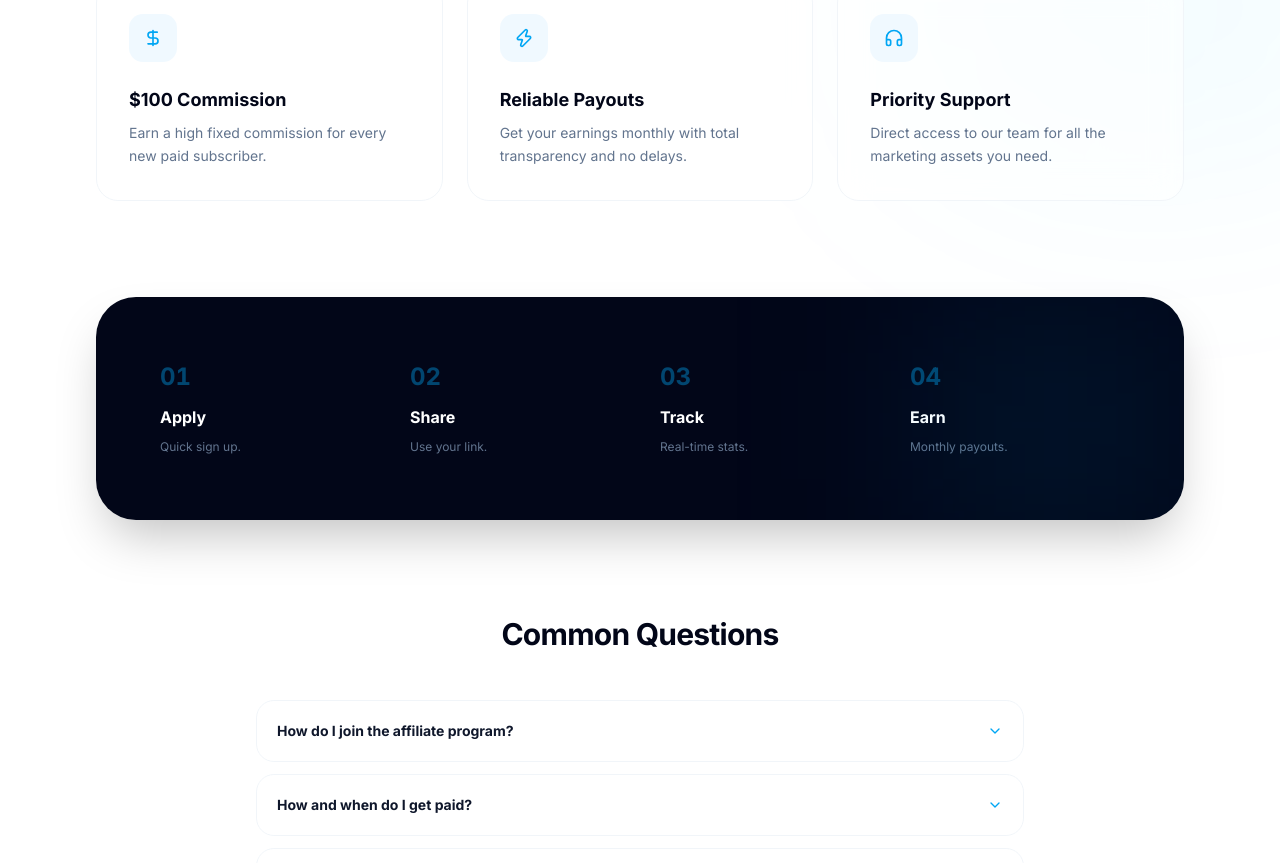
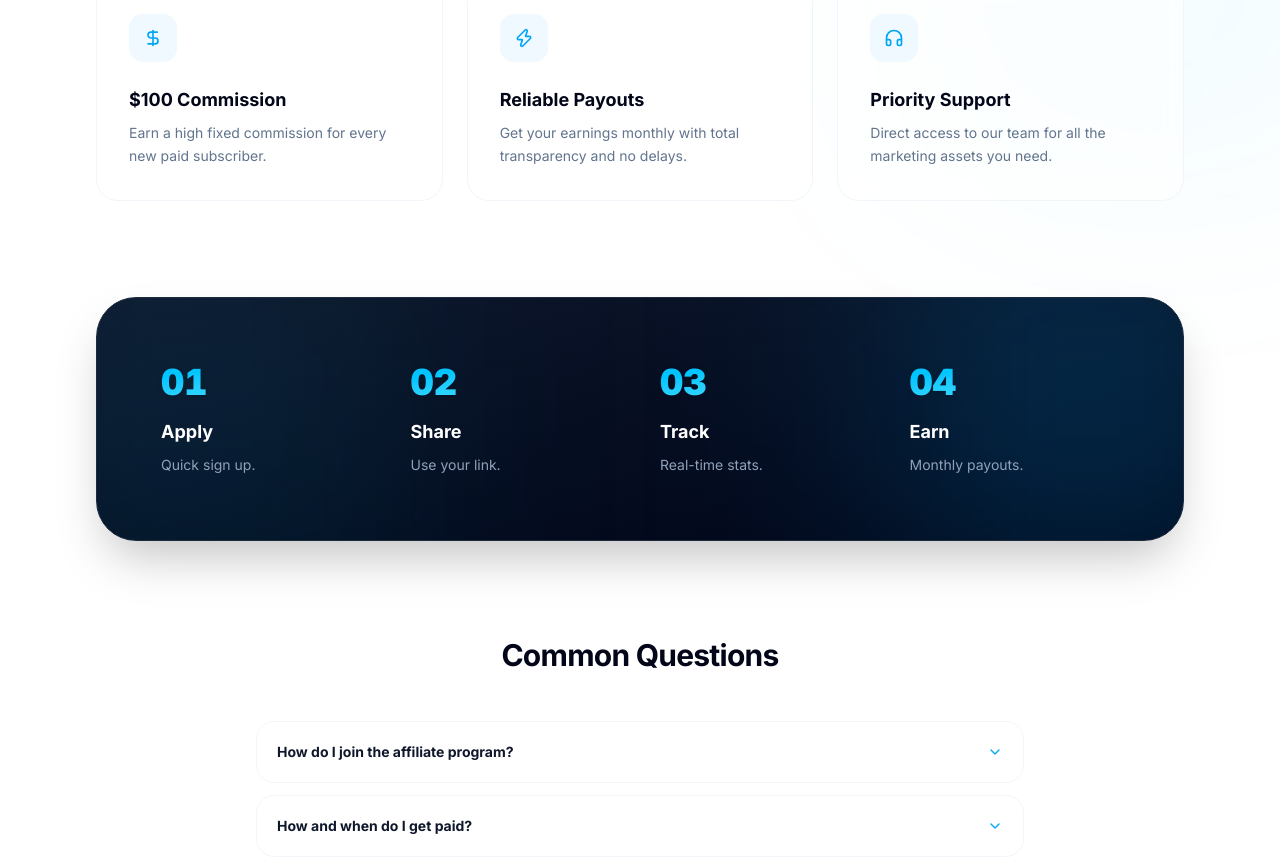
Before and after one commit to cognio-labs/base-nova, a Next.js app: page /affiliate in a window 1280 px wide. Shown: the part 713-1576 px from the top of the page. Built offline with nearby package versions, Linux system fonts and the light colour scheme; no server answers.

Commit message:
feat: add new affiliate program landing page

```diff
--- a/src/app/affiliate/page.tsx
+++ b/src/app/affiliate/page.tsx
@@ -143,9 +143,10 @@ export default function AffiliatePage() {
 
         {/* Process Section - Sophisticated Dark Box */}
         <section className="mb-24">
-          <div className="rounded-[2.5rem] bg-slate-950 p-10 md:p-16 text-white shadow-2xl relative overflow-hidden">
-            <div className="absolute top-0 right-0 w-64 h-64 bg-sky-500/10 blur-[100px]" />
-            <div className="grid gap-10 md:grid-cols-4">
+          <div className="rounded-[2.5rem] bg-gradient-to-br from-slate-900 to-slate-950 border border-slate-800 p-10 md:p-16 text-white shadow-2xl relative overflow-hidden">
+            <div className="absolute -top-24 -right-24 w-96 h-96 bg-sky-500/20 blur-[120px] pointer-events-none" />
+            <div className="absolute -bottom-24 -left-24 w-96 h-96 bg-cyan-500/10 blur-[120px] pointer-events-none" />
+            <div className="relative z-10 grid gap-10 md:grid-cols-4">
               {[
                 { step: "01", title: "Apply", desc: "Quick sign up." },
                 { step: "02", title: "Share", desc: "Use your link." },
@@ -153,9 +154,9 @@ export default function AffiliatePage() {
                 { step: "04", title: "Earn", desc: "Monthly payouts." }
               ].map((item) => (
                 <div key={item.step} className="group">
-                  <span className="mb-3 block text-2xl font-bold text-sky-500/40 tabular-nums">{item.step}</span>
-                  <h3 className="mb-2 text-base font-bold">{item.title}</h3>
-                  <p className="text-xs leading-relaxed text-slate-500 group-hover:text-slate-400 transition-colors">{item.desc}</p>
+                  <span className="mb-4 block text-4xl font-black bg-gradient-to-br from-sky-400 to-cyan-300 bg-clip-text text-transparent tabular-nums drop-shadow-sm">{item.step}</span>
+                  <h3 className="mb-2 text-lg font-bold text-white">{item.title}</h3>
+                  <p className="text-sm leading-relaxed text-slate-400 group-hover:text-slate-300 transition-colors">{item.desc}</p>
                 </div>
               ))}
             </div>
```
